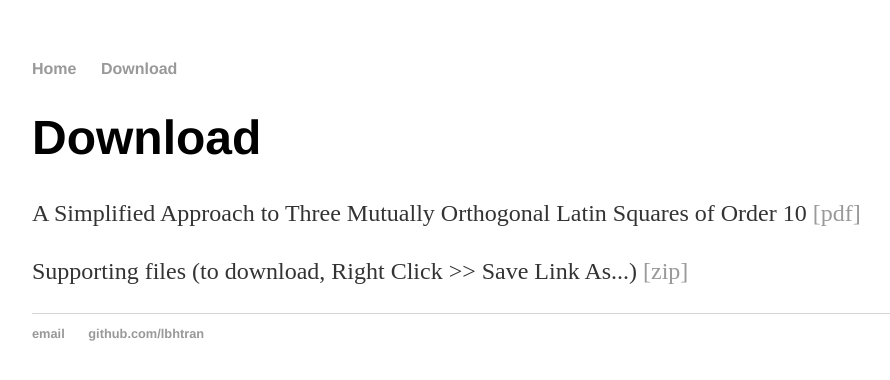
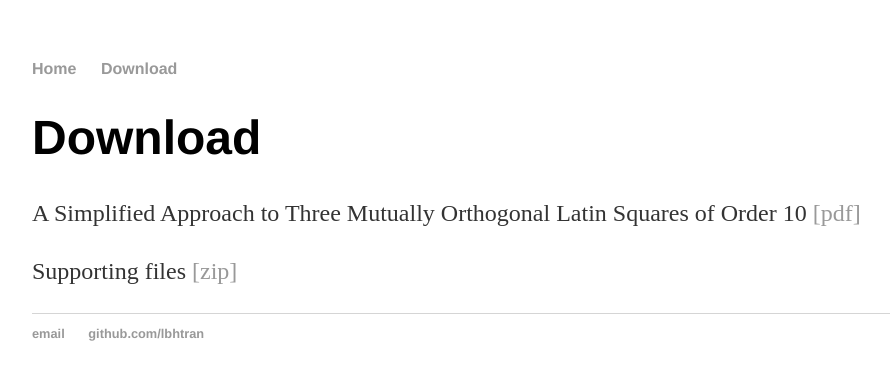
Before and after one commit to lbhtran/old_webpages, a Jekyll site: the page built from download/index.html, in a window 1280 px wide. Shown: the top 380 px of the page, without its empty margins (160-1050 px from the left). Built offline with Jekyll 4.4.1, drawn with Linux system fonts in a browser that asks for light colours.

Commit message:
Revert "Update index.html"
This reverts commit 4f9c21d585eb637126f365bf6155fa925a72a88f.

```diff
--- a/download/index.html
+++ b/download/index.html
@@ -7,6 +7,6 @@ title: Download Page
 
 <p>A Simplified Approach to Three Mutually Orthogonal Latin Squares of Order 10 <a href="https://github.com/lbhtran/lbhtran.github.io/raw/master/download/Simplified3MOLS10.pdf">[pdf]</a></p>
 
-<p>Supporting files (to download, Right Click >> Save Link As...) <a href="https://github.com/lbhtran/lbhtran.github.io/blob/master/download/files.zip?raw=true">[zip]</a></p>
+<p>Supporting files <a href="https://github.com/lbhtran/lbhtran.github.io/blob/master/download/files.zip?raw=true">[zip]</a></p>
 
 </div><!-- /.blurb -->
```
